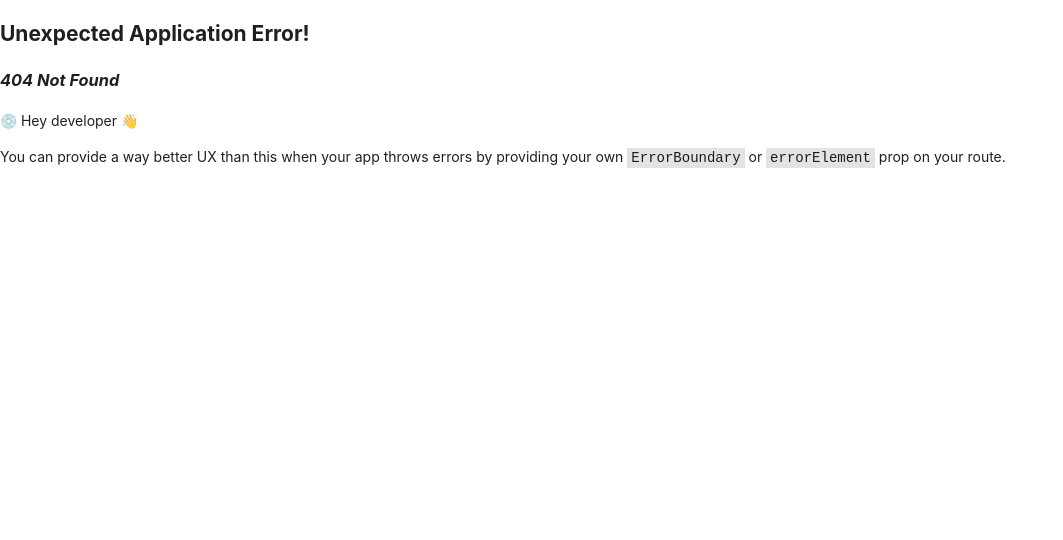
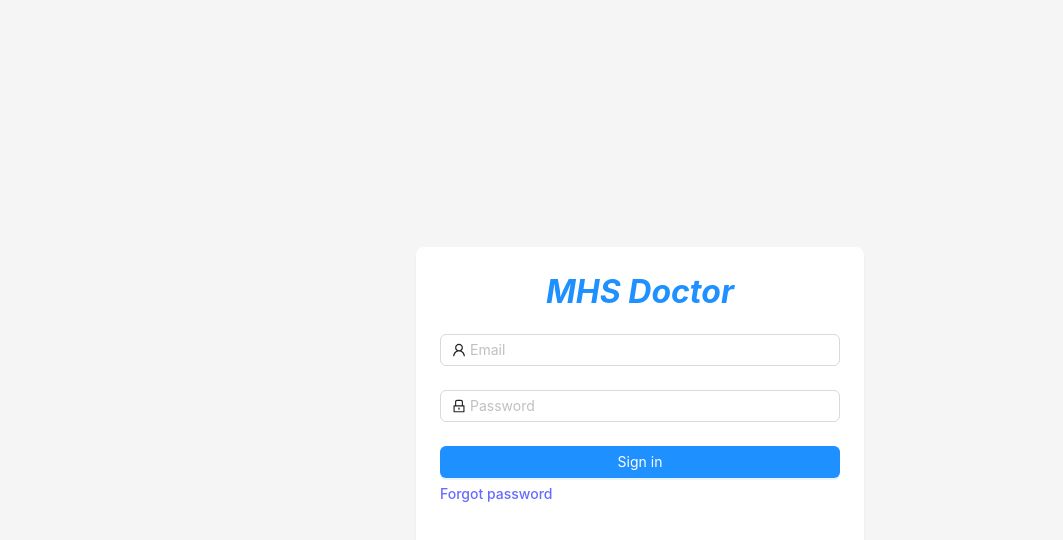
Before and after one commit to Gretycos/mhs-frontend, a React (Vite) app: page /login/1 in a window 1280 px wide. Before the commit this address had no page. Shown: the top 540 px of the page, without its empty margins (0-1063 px from the left). Built offline with nearby package versions, Linux system fonts and the light colour scheme.

Commit message:
new features: 1. explicit path param in login, forgot and reset

```diff
--- a/src/component/TopBar/TopBar.jsx
+++ b/src/component/TopBar/TopBar.jsx
@@ -40,13 +40,9 @@ const TopBar = () => {
         // console.log(e.key)
         // console.log(typeof e.key)
         if (e.key === "0") {
-            navigate("/login")
+            navigate("/login/user")
         }else{
-            navigate("/login", {
-                state:{
-                    role: 1
-                }
-            })
+            navigate("/login/doctor")
         }
     }
 
--- a/src/router/Router.jsx
+++ b/src/router/Router.jsx
@@ -82,7 +82,7 @@ const router = createBrowserRouter([
         ]
     },
     {
-        path: "/login",
+        path: "/login/:role",
         element: <Login />
     },
     {
@@ -90,11 +90,11 @@ const router = createBrowserRouter([
         element: <Register />
     },
     {
-        path: "/forgot",
+        path: "/forgot/:role",
         element: <ForgotPsw />
     },
     {
-        path: "/reset",
+        path: "/reset/:role",
         element: <ResetPsw />
     },
 ])
--- a/src/views/ForgotPsw/ForgotPsw.jsx
+++ b/src/views/ForgotPsw/ForgotPsw.jsx
@@ -5,7 +5,7 @@
 import "./ForgotPsw.less"
 import {App, Button, Card, Form, Input, Layout, Result, Spin} from "antd";
 import {UserOutlined} from "@ant-design/icons";
-import {NavLink, useLocation, useNavigate} from "react-router-dom";
+import {NavLink, useNavigate, useParams} from "react-router-dom";
 import {useState} from "react";
 import {forgot} from "@/service/user/user.js";
 const {Meta} = Card
@@ -13,9 +13,8 @@ const {Meta} = Card
 const ForgotPsw = () => {
     const navigate = useNavigate()
     const {message} = App.useApp()
-    const location = useLocation()
-
-    const {state} = location
+    const params = useParams()
+    const {role} = params
     const [form] = Form.useForm()
     const [loading, setLoading] = useState(false)
     const [hasAccount, setHasAccount] = useState(false)
@@ -89,7 +88,7 @@ const ForgotPsw = () => {
                     :
                     (
                         <Card bordered={false} className="forgot-card">
-                            <Meta title={`MHS ${state? "Doctor" : ""}`} className="forgot-title"></Meta>
+                            <Meta title={`MHS ${role === "user" ? "" : "Doctor"}`} className="forgot-title"></Meta>
                             <Form
                                 form={form}
                                 name="normal_forgot"
@@ -111,7 +110,7 @@ const ForgotPsw = () => {
                                     <Button type="primary" htmlType="submit" loading={loading} className="forgot-form-button">
                                         Forgot Password
                                     </Button>
-                                    <NavLink to="/login" state={state? {role: state.role}: null} className="forgot-form-login">
+                                    <NavLink to={`/login/${role}`}  className="forgot-form-login">
                                         Sign in
                                     </NavLink>
                                 </Form.Item>
--- a/src/views/Login/Login.jsx
+++ b/src/views/Login/Login.jsx
@@ -6,7 +6,7 @@
 import {App, Button, Card, Form, Input, Layout} from "antd";
 import {LockOutlined, UserOutlined} from "@ant-design/icons";
 import {useState} from "react";
-import {NavLink, useLocation, useNavigate} from "react-router-dom";
+import {NavLink, useNavigate, useParams} from "react-router-dom";
 import {login} from "@/service/user/user.js";
 import {useDispatch} from "react-redux";
 import {save} from "@/redux/slice/globalSlice.js";
@@ -16,9 +16,9 @@ const Login = () => {
     const navigate = useNavigate()
     const dispatch = useDispatch()
     const {message} = App.useApp()
-    const location = useLocation()
+    const params = useParams()
 
-    const {state} = location
+    const {role} = params
     const [form] = Form.useForm()
     const [loading, setLoading] = useState(false)
 
@@ -54,14 +54,14 @@ const Login = () => {
         dispatch(save({ token: data.token }))
         message.success('login succeeded', 2)
         // 回主页
-        state ? navigate('/doctor-home'): navigate('/user-home')
+        role === "user" ? navigate('/user') : navigate('/doctor-home')
         setLoading(false)
     }
 
     return (
         <Layout className="login-page-content">
             <Card bordered={false} className="login-card">
-                <Meta title={`MHS ${state? "Doctor" : ""}`} className="login-title"></Meta>
+                <Meta title={`MHS ${role === "user" ? "" : "Doctor"}`} className="login-title"></Meta>
                 <Form
                     form={form}
                     name="normal_login"
@@ -95,15 +95,16 @@ const Login = () => {
                             Sign in
                         </Button>
                         {
-                            state ?
-                                null:
+                            role === "user" ?
                                 (
                                     <NavLink to="/register" className="login-form-register">
                                         Sign up
                                     </NavLink>
                                 )
+                                :
+                                null
                         }
-                        <NavLink to="/forgot" state={state? {state: state.role} : null} className="login-form-forgot">
+                        <NavLink to={`/forgot/${role}`} className="login-form-forgot">
                             Forgot password
                         </NavLink>
                     </Form.Item>
--- a/src/views/Register/Register.jsx
+++ b/src/views/Register/Register.jsx
@@ -130,7 +130,7 @@ const Register = () => {
         const {data} = await register(params)
         message.success('Successfully sending register request', 2)
         // 回主页
-        navigate('/')
+        navigate('/', {replace: true})
         setLoading(false)
     }
 
--- a/src/views/ResetPsw/ResetPsw.jsx
+++ b/src/views/ResetPsw/ResetPsw.jsx
@@ -3,7 +3,7 @@
  * time: 20/03/2024 13:56
  */
 import "./ResetPsw.less"
-import { useLocation, useNavigate} from "react-router-dom";
+import {useLocation, useNavigate, useParams} from "react-router-dom";
 import {App, Button, Card, Form, Input, Layout, Result, Spin} from "antd";
 import {useState} from "react";
 import {UserOutlined} from "@ant-design/icons";
@@ -16,8 +16,10 @@ const ResetPsw = () => {
     const navigate = useNavigate()
     const {message} = App.useApp()
     const location = useLocation()
+    const {state} = location
 
-    const {state} = location
+    const params = useParams()
+    const {role} = params
     const [form] = Form.useForm()
     const [loading, setLoading] = useState(false)
     const [isReset, setIsReset] = useState(false)
@@ -101,7 +103,7 @@ const ResetPsw = () => {
                     :
                     (
                         <Card bordered={false} className="reset-card">
-                            <Meta title={`MHS ${state? "Doctor" : ""}`} className="reset-title"></Meta>
+                            <Meta title={`MHS ${role==="user" ? "" : "Doctor"}`} className="reset-title"></Meta>
                             <Form
                                 form={form}
                                 name="normal_reset"
```
